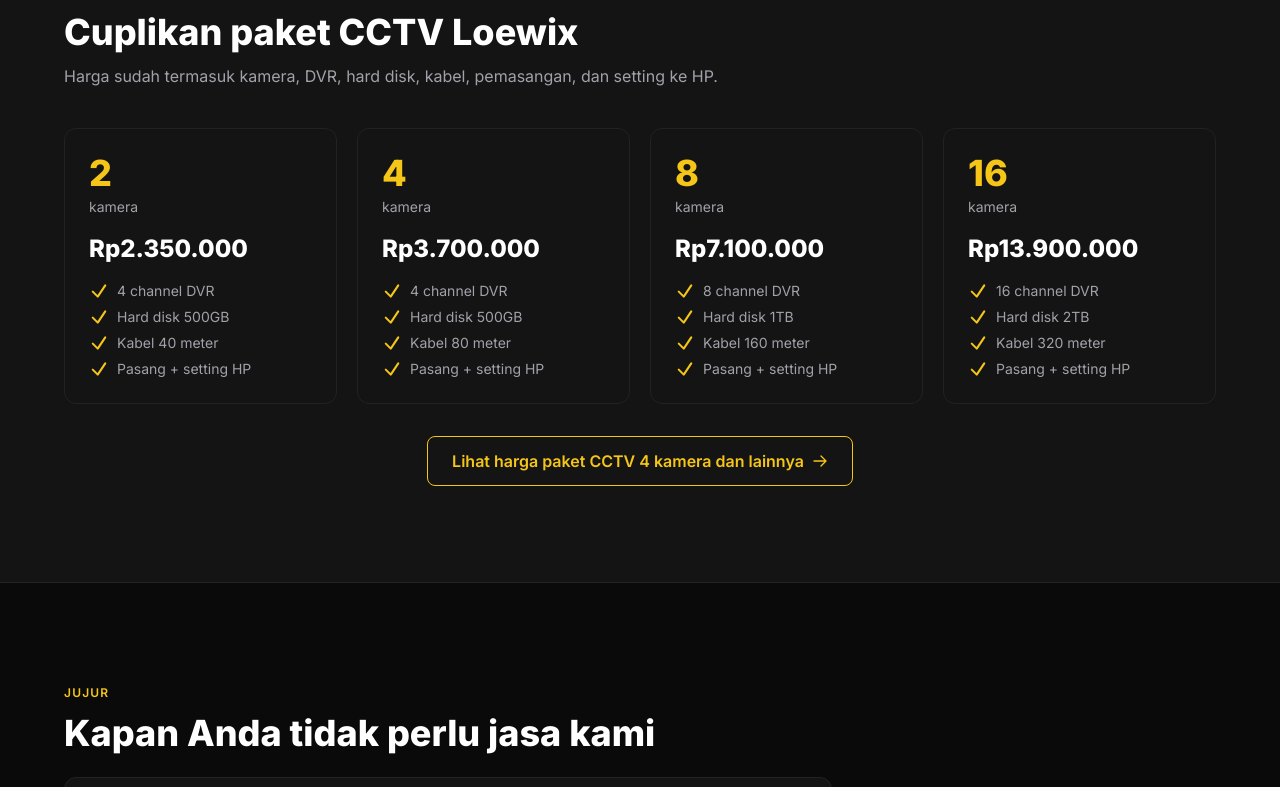
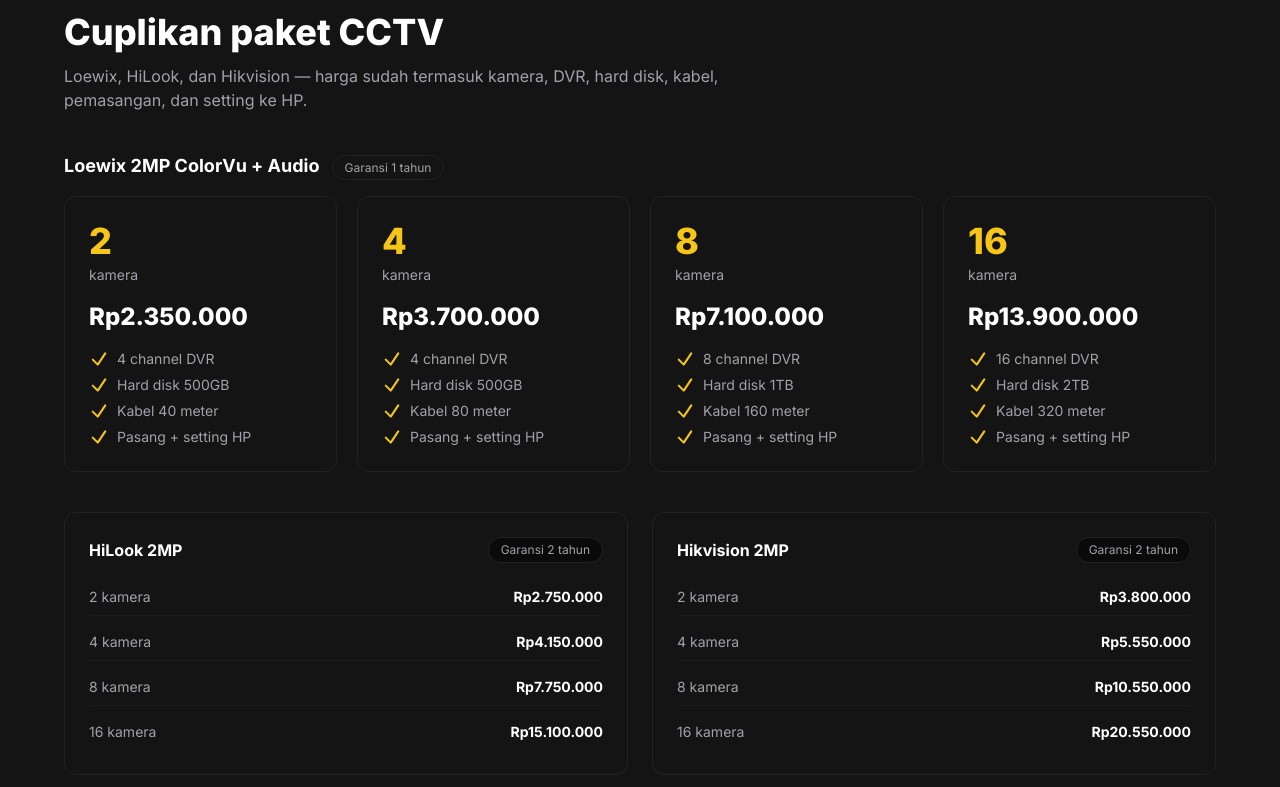
Before and after one commit to indoboyz1357/pasangcctv, a Next.js app: page / in a window 1280 px wide. Shown: the part 3080-3867 px from the top of the page. Built offline with nearby package versions, Linux system fonts and the light colour scheme.

Commit message:
feat: tampilkan paket HiLook dan Hikvision di halaman utama

```diff
--- a/app/page.tsx
+++ b/app/page.tsx
@@ -4,7 +4,7 @@
 import { FaqAccordion } from "@/components/FaqAccordion";
 import { QuoteForm } from "@/components/QuoteForm";
 import { SITE, CONTACT, LOCATION } from "@/content/site";
-import { LOEWIX_PREVIEW } from "@/content/packages";
+import { LOEWIX_PREVIEW, OTHER_SERIES } from "@/content/packages";
 import { HOME_FAQ } from "@/content/faq";
 
 export const metadata: Metadata = {
@@ -424,14 +424,23 @@
         <div className="container-max">
           <ScrollReveal>
             <div className="label-tag">Paket tersedia</div>
-            <h2 className="section-title">Cuplikan paket CCTV Loewix</h2>
+            <h2 className="section-title">Cuplikan paket CCTV</h2>
             <p className="section-subtitle">
-              Harga sudah termasuk kamera, DVR, hard disk, kabel, pemasangan, dan
-              setting ke HP.
+              Loewix, HiLook, dan Hikvision — harga sudah termasuk kamera, DVR,
+              hard disk, kabel, pemasangan, dan setting ke HP.
             </p>
           </ScrollReveal>
 
-          <div className="grid grid-cols-1 sm:grid-cols-2 lg:grid-cols-4 gap-5 mt-10">
+          {/* Loewix */}
+          <ScrollReveal delay={60} className="mt-10">
+            <h3 className="text-lg font-bold text-white mb-4">
+              Loewix 2MP ColorVu + Audio
+              <span className="ml-3 text-xs font-normal text-text-secondary bg-surface border border-border rounded-full px-3 py-1">
+                Garansi 1 tahun
+              </span>
+            </h3>
+          </ScrollReveal>
+          <div className="grid grid-cols-1 sm:grid-cols-2 lg:grid-cols-4 gap-5">
             {LOEWIX_PREVIEW.map((pkg, i) => (
               <ScrollReveal key={pkg.cameras} delay={i * 80}>
                 <div className="card flex flex-col h-full hover:border-accent/50 hover:-translate-y-1 transition-all duration-200">
@@ -453,9 +462,42 @@
             ))}
           </div>
 
+          {/* HiLook & Hikvision — grid 2 kolom setiap seri */}
+          <div className="mt-10 grid grid-cols-1 md:grid-cols-2 gap-6">
+            {OTHER_SERIES.map((series, si) => (
+              <ScrollReveal key={`${series.name}-${series.resolution}`} delay={si * 70}>
+                <div className="card h-full">
+                  <div className="flex items-center justify-between mb-4">
+                    <h3 className="font-bold text-white">
+                      {series.name} {series.resolution}
+                    </h3>
+                    <span className="text-xs text-text-secondary bg-bg border border-border rounded-full px-3 py-1">
+                      Garansi {series.warranty}
+                    </span>
+                  </div>
+                  <div className="space-y-2">
+                    {series.packages.map((pkg) => (
+                      <div
+                        key={pkg.cameras}
+                        className="flex items-center justify-between py-2 border-b border-border/60 last:border-0"
+                      >
+                        <span className="text-sm text-text-secondary">
+                          {pkg.cameras} kamera
+                        </span>
+                        <span className="font-bold text-white text-sm whitespace-nowrap">
+                          {pkg.priceFormatted}
+                        </span>
+                      </div>
+                    ))}
+                  </div>
+                </div>
+              </ScrollReveal>
+            ))}
+          </div>
+
           <ScrollReveal className="mt-8 text-center">
             <Link href="/paket-cctv/" id="packages-cta-link" className="btn-outline">
-              Lihat harga paket CCTV 4 kamera dan lainnya
+              Lihat tabel lengkap semua paket
               <svg className="w-4 h-4" fill="none" stroke="currentColor" strokeWidth={2} viewBox="0 0 24 24" aria-hidden="true">
                 <path strokeLinecap="round" strokeLinejoin="round" d="M13.5 4.5 21 12m0 0-7.5 7.5M21 12H3" />
               </svg>
```
